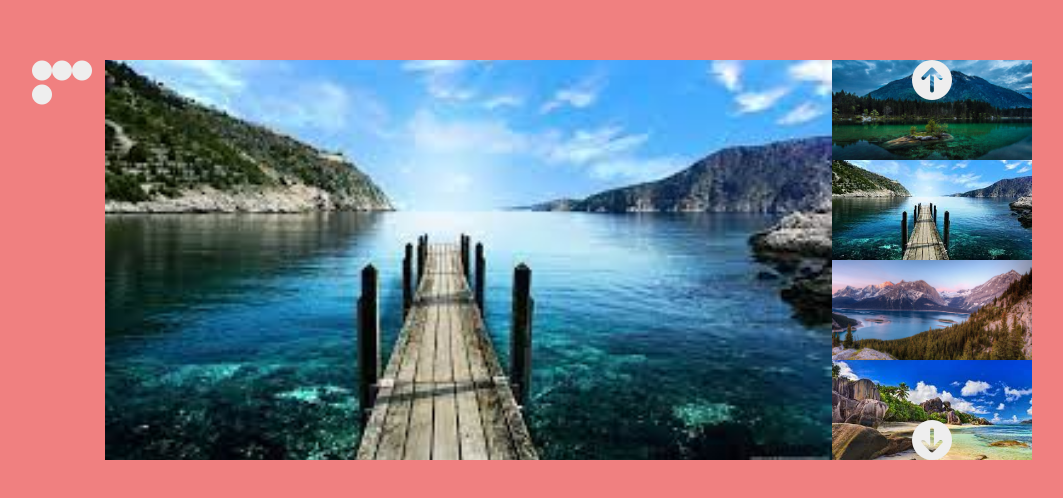
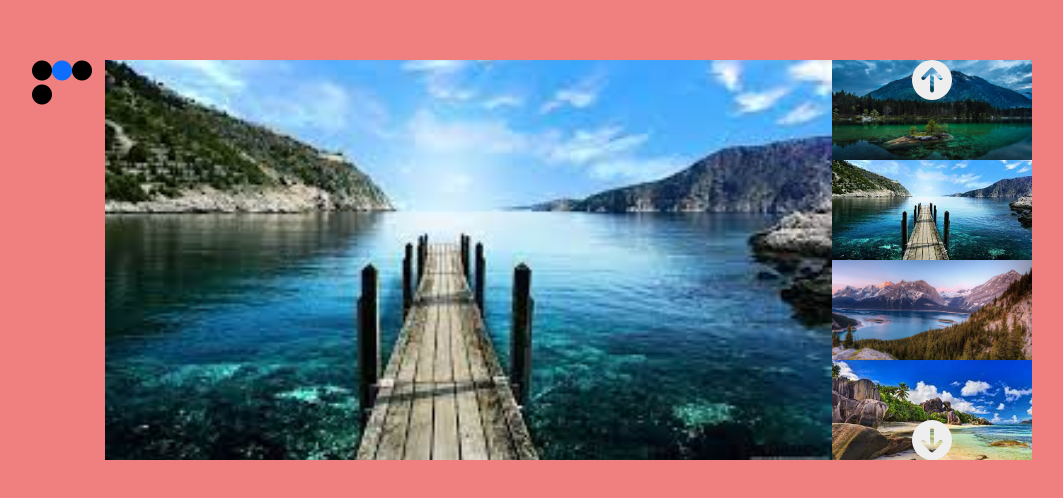
Before and after one commit to razcc/vue-slider, a plain HTML site: page index.html in a window 1280 px wide. Shown: the part 140-638 px from the top of the page, without its empty margins (108-1171 px from the left). Drawn offline with nearby package versions, Linux system fonts and the light colour scheme.

Commit message:
classe dinamica sui pallini-Post correzione

```diff
--- a/index.html
+++ b/index.html
@@ -25,7 +25,7 @@
             <!-- ^Immagine Grande lato sinistro -->
             <div id="colSinistra" class="imgFondo">
                 <div>
-                    <i @click="Img1Selection(index)" v-for="( elem, index) in imgArray" id="img1Selector" class="fa-solid fa-circle" :class="classeVariabile"></i>
+                    <i @click="Img1Selection(index)" v-for="( elem, index) in imgArray" :class="(index == indice) ? 'text-primary' : 'text-black' " id="img1Selector" class="fa-solid fa-circle" ></i>
                 </div>
 
                 <img class="imgAnteprima" :src="imgArray[ indice ]" alt="Immagine">
```
